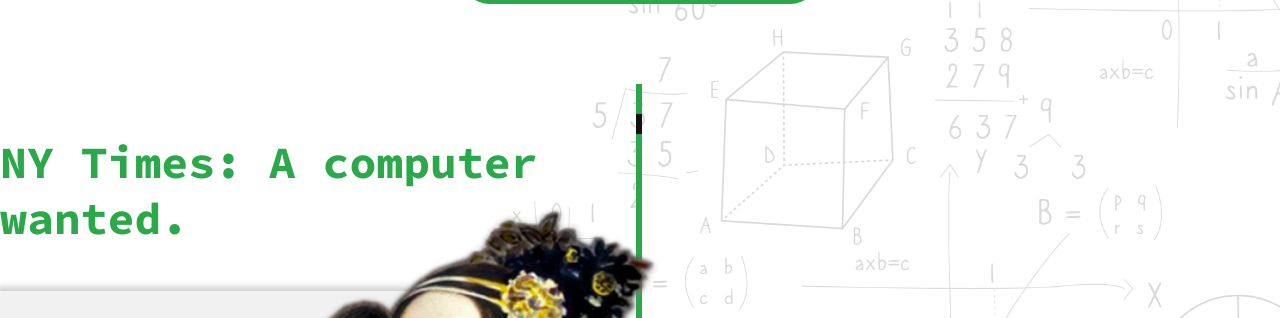
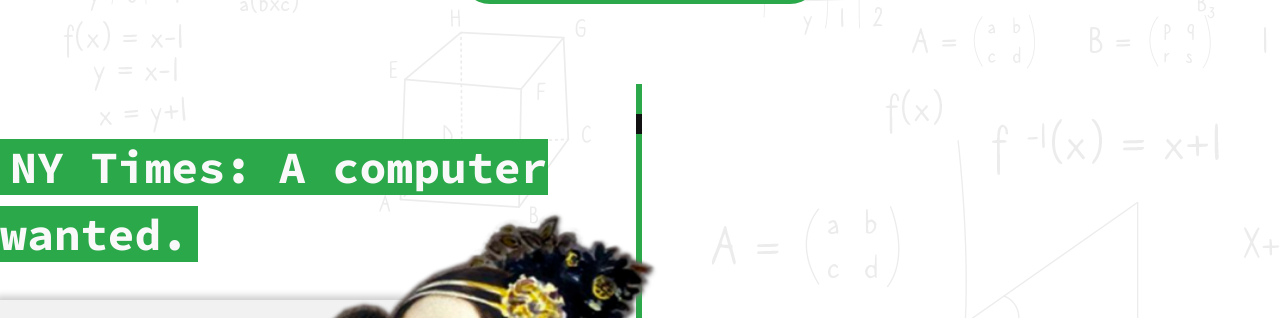
Before and after one commit to nayracoop/historia-mujeres-computacion, a React (Create React App) app: page / in a window 1280 px wide. Shown: the part 1060-1378 px from the top of the page. Built offline with nearby package versions, Linux system fonts and the light colour scheme.

Commit message:
background scroll animation

```diff
--- a/src/components/Cover.js
+++ b/src/components/Cover.js
@@ -33,7 +33,7 @@
 
 const Title = styled(Markdown)`
     font-family:${props => props.theme.fonts.display};
-    line-height: 1.8em;
+    line-height: 3em;
     font-size: 1.7em;
     display: inline;
 
--- a/src/components/collages/CollagePiece.js
+++ b/src/components/collages/CollagePiece.js
@@ -12,12 +12,10 @@
     right:${ props => props.right !== 0 ?  - props.width: ""}%;
     top:${ props => props.top ? props.top : ""}px;
     bottom:${ props => props.bottom ? props.bottom :""}px;
-    filter: drop-shadow(0px 2px 3px #848484);
-
+    filter: drop-shadow(0px 2px 2px #848484);
     z-index: ${ props => props.zindex ? props.zindex :""};
     opacity: ${ props => props.opacity ? props.opacity :""};
     mix-blend-mode: ${ props => props.blendmode ? props.blendmode :""};
-
     transformStyle: preserve-3d;
     perspective: 500px;
 
@@ -41,7 +39,7 @@
         const containerHeight = window.innerHeight
         const onScreenLimit = containerHeight/3
 
-        if(piecePosition < containerHeight - onScreenLimit){
+        if ( piecePosition < containerHeight - onScreenLimit ) {
             setIsOnScreen(true)
         } else {
             setIsOnScreen(false)
@@ -53,15 +51,14 @@
     })
 
     //Constant Animation Functions
-
     HandleScroll()
 
     const getKeyframes = () => {
         return [
-            { transform: `translateY(${pieceTranslation[0]}px) rotateY(${pieceTranslation[0]}deg)`,offset: 0 },
-            { transform: `translateY(${pieceTranslation[1]}px) rotateY(${pieceTranslation[1]}deg)`, offset: 0.3 },
-            { transform: `translateY(${pieceTranslation[2]}px) rotateY(${pieceTranslation[2]}deg)`, offset: 0.7875 },
-            { transform: `translateY(${pieceTranslation[3]}px) rotateY(${pieceTranslation[3]}deg)`, offset: 1 }
+            { transform: `translateY(${pieceTranslation[0]}px)`,offset: 0 },
+            { transform: `translateY(${pieceTranslation[1]}px)`, offset: 0.3 },
+            { transform: `translateY(${pieceTranslation[2]}px)`, offset: 0.7875 },
+            { transform: `translateY(${pieceTranslation[3]}px)`, offset: 1 }
         ];
     }
 
@@ -92,7 +89,6 @@
                         blendmode={piece.blendmode}
                         perspective={piece.perspective}
                         animate={isOnScreen}>
-
                         <img  alt=""  src={require(`../../assets/img/collages/${props.pieceFolder}/${piece.name}`).default}></img>
                     </PieceContainer>
             </Animation>
--- a/src/components/statistics/StatisticsPage.js
+++ b/src/components/statistics/StatisticsPage.js
@@ -40,11 +40,18 @@
     margin: 0 auto;
 `
 const SectionTitle= styled.h2`
-    color:  ${props => props.color};
+    padding: 5px 10px;
+    border-radius: 10px;
+    font-size: 2em;
+    background-color:  ${props => props.color};
+    color: #e9e9e9;
+
 `
 
 const SectionTexts= styled.p`
     color:  ${props => props.color};
+    font-size: 1.2em;
+    line-height:1.6em;
 `
 
 const GraphicsSection = styled.div`
--- a/src/components/timeline/TimelineContainer.js
+++ b/src/components/timeline/TimelineContainer.js
@@ -1,25 +1,80 @@
-import React, {useRef, useState}  from 'react';
+import React, {useLayoutEffect, useRef, useState}  from 'react';
 import styled from 'styled-components'
+import HandleScroll from '../../animations/HandleScroll'
+import { Animation } from 'react-web-animation'
 
+import Cover from '../Cover'
 import TimelinePage from './TimelinePage'
 
-const BackgroundImage = styled.img`
+const BackgroundImage = styled.div`
+    background-image:url(${require('../../assets/img/math-background.png').default});
+    width:100%;
+    height:100%;
     position:absolute;
-    margin-top:-70%;
     width:100%;
     filter: invert(75%);
     z-index:-1;
+    opacity:.5;
+    transform:translateZ(-400px);
 `
 
 const Wrapper = styled.div`
     position: relative;
     width:100%;
+    transformStyle: preserve-3d;
+    perspective: 500px;
+    z-index:-1;
 `
 
 const TimelineContainer = (props) => {
+
+    const pieceRef = useRef(null)
+    const scrollPosition = HandleScroll()
+    const [backgroundTranslation, setBackgroundTranslation] = useState(scrollPosition)
+
+    const HandleBackgroundPosition = () => {
+        const backgroundPosition = pieceRef.current.getBoundingClientRect().top;
+
+        return backgroundPosition
+    }
+
+    const getKeyframes = () => {
+        if (scrollPosition > 0 ) {
+            return [
+                { transform: `translateY(${backgroundTranslation}px)`,offset: 0 },
+            ];
+        } else {
+            return [
+                { transform: `translateY(0px)`,offset: 0 },
+            ];
+        }
+    }
+
+    const getTiming =( duration) => {
+        return {
+            duration,
+            easing: 'ease-in-out',
+            delay: 0,
+            iterations: 1,
+            direction: 'alternate',
+            fill: 'forwards'
+        };
+    }
+
+    useLayoutEffect ( () => {
+        console.log(backgroundTranslation)
+        console.log(scrollPosition)
+        console.log(HandleBackgroundPosition())
+        console.log("--")
+        setBackgroundTranslation(scrollPosition + HandleBackgroundPosition()*0.5)
+    })
+
     return (
-        <Wrapper>
-            <BackgroundImage src={require('../../assets/img/math-background.png').default}></BackgroundImage>
+        <Wrapper ref={pieceRef}>
+            <Animation keyframes = { getKeyframes() } timing={getTiming(50000)}>
+                <BackgroundImage></BackgroundImage>
+            </Animation>
+            <Cover content={props.coverContent}></Cover>
             { props.content.map( (pageContent, key) => {
                 return(
                     <TimelinePage
@@ -33,4 +88,4 @@
     );
 };
 
-export default TimelineContainer;
+export default TimelineContainer
--- a/src/components/timeline/TimelinePageText.js
+++ b/src/components/timeline/TimelinePageText.js
@@ -9,11 +9,9 @@
     padding-top: 30px;
     padding-bottom: 30px;
 
-
     margin-left: ${props => props.collagePosition === "left" ? "-2px":"" };
-    border-left: ${props => props.collagePosition === "left" ? `6px solid ${props.highlightColor}` :"" };
+    border-left: ${props => props.collagePosition === "left" ? `6px solid ${props.highlightColor}` : "" };
     padding-left: ${props => props.collagePosition === "left" ? "50px":"" };
-
     margin-right: ${props => props.collagePosition === "right" ? "-2px":"" };
     border-right: ${props => props.collagePosition === "right" ? `6px solid ${props.highlightColor}` :"" };
     padding-right: ${props => props.collagePosition === "right" ? "50px":"" };
@@ -32,20 +30,25 @@
 `
 
 const Title = styled(ReactMarkdown)`
+    display: inline-block;
+    margin-bottom: 2em;
+
     h1{
+        display: inline;
+        padding: 0 10px;
         margin-top:0;
         margin-bottom:1em;
         font-family: ${props => props.theme.fonts.display};
-        color: ${props => props.highlightColor};
+        line-height: 1.5em;
+        color: #f9f9f9;
+        background-color: ${props => props.highlightColor};
         font-size:2.8em;
     }
-
 `
 
 const Text = styled(ReactMarkdown)`
     padding:20px;
     padding-left:30px;
-    //background-image: url(${require('../../assets/img/paper-background.jpg').default}) ;
     background-color: #F1F1F1;
     background-size:100%;
     box-shadow: 1px 1px 7px 5px rgba(0, 0, 0, 0.2);
@@ -62,7 +65,6 @@
         background-repeat: no-repeat;
         transition: all ease-in-out .5s;
         background-position: ${props => props.animate ? "0px" : "-1100px"};
-
     }
     `
 
--- a/src/containers/App.js
+++ b/src/containers/App.js
@@ -51,8 +51,7 @@
     <div className="App">
       <ThemeProvider  theme={Theme}>
         <Background></Background>
-        <Cover content = {coverContent} ></Cover>
-        <TimelineContainer content = {timelineParts}></TimelineContainer>
+        <TimelineContainer coverContent = {coverContent} content = {timelineParts}></TimelineContainer>
         <StatisticsContainer content = {statisticsParts}></StatisticsContainer>
         <Conclusion content={conclusion}></Conclusion>
       </ThemeProvider>
```
